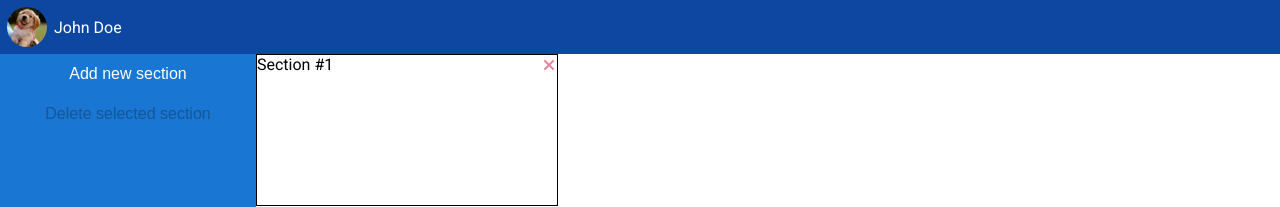
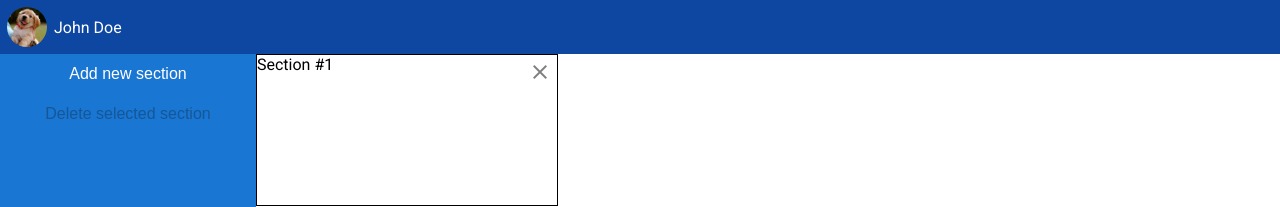
Before and after one commit to MichaelaBajanova/infographics-builder, a React (Create React App) app: page / in a window 1280 px wide. Both pictures are taken after a click on the button "Add new section". Shown: the top 207 px of the page. Built offline with nearby package versions, Linux system fonts and the light colour scheme.

Commit message:
changed icon for deleting section

```diff
--- a/public/index.html
+++ b/public/index.html
@@ -20,6 +20,7 @@
       Learn how to configure a non-root public URL by running `npm run build`.
     -->
     <link href="https://fonts.googleapis.com/css?family=Roboto:400,700&display=swap" rel="stylesheet">
+    <link href="https://fonts.googleapis.com/icon?family=Material+Icons" rel="stylesheet">
 
     <script src="https://kit.fontawesome.com/050ee97cc4.js"></script>
 
--- a/src/components/Icon.tsx
+++ b/src/components/Icon.tsx
@@ -1,22 +1,16 @@
 import React from 'react';
-import {EIconPrefix} from '../enums/EIconPrefix';
 
 interface IProps {
     name: string,
-    prefix?: string
 }
 
 const Icon: React.FC<IProps> = (props) => {
 
-    const {name, prefix} = props;
+    const {name} = props;
 
     return (
-        <i className={`${prefix} fa-${name}`} />
+        <i className="material-icons">{name}</i>
     );
 };
 
-Icon.defaultProps = {
-    prefix: EIconPrefix.solid
-};
-
 export default React.memo(Icon);
--- a/src/components/InfographicsSection.tsx
+++ b/src/components/InfographicsSection.tsx
@@ -24,10 +24,8 @@ const InfographicsSection: React.FC<IProps> = (props) => {
                 onClick={onSelectSection}
             >
                 Section #{id + 1}
-                <span className="">
-                    <Icon
-                        name={EIconName.deleteInfographicsSection}
-                    />
+                <span className="infographics__delete-infographics">
+                    <Icon name={EIconName.CLEAR}/>
                 </span>
             </div>
         </div>
--- a/src/enums/EIconName.ts
+++ b/src/enums/EIconName.ts
@@ -1,3 +1,3 @@
 export const EIconName = {
-    deleteInfographicsSection: 'times'
+    CLEAR: 'clear'
 };
--- a/src/styles/InfographicsSection.scss
+++ b/src/styles/InfographicsSection.scss
@@ -7,11 +7,21 @@
     &--active {
       border: 1px dashed #000000;
     }
+  }
 
-    & .fa-times {
-      float: right;
-      margin: 2px;
-      color: rgba(216, 0, 50, 0.5);
-    }
+  .infographics__delete-infographics {
+    float: right;
+    margin: 5px;
+    cursor: default;
+    color: rgba(0, 0, 0, 0.5);
+
+      &:hover {
+        color: #000;
+      }
+
+      &:active {
+        color: #000;
+        margin-top: 4px;
+      }
   }
 }
```
